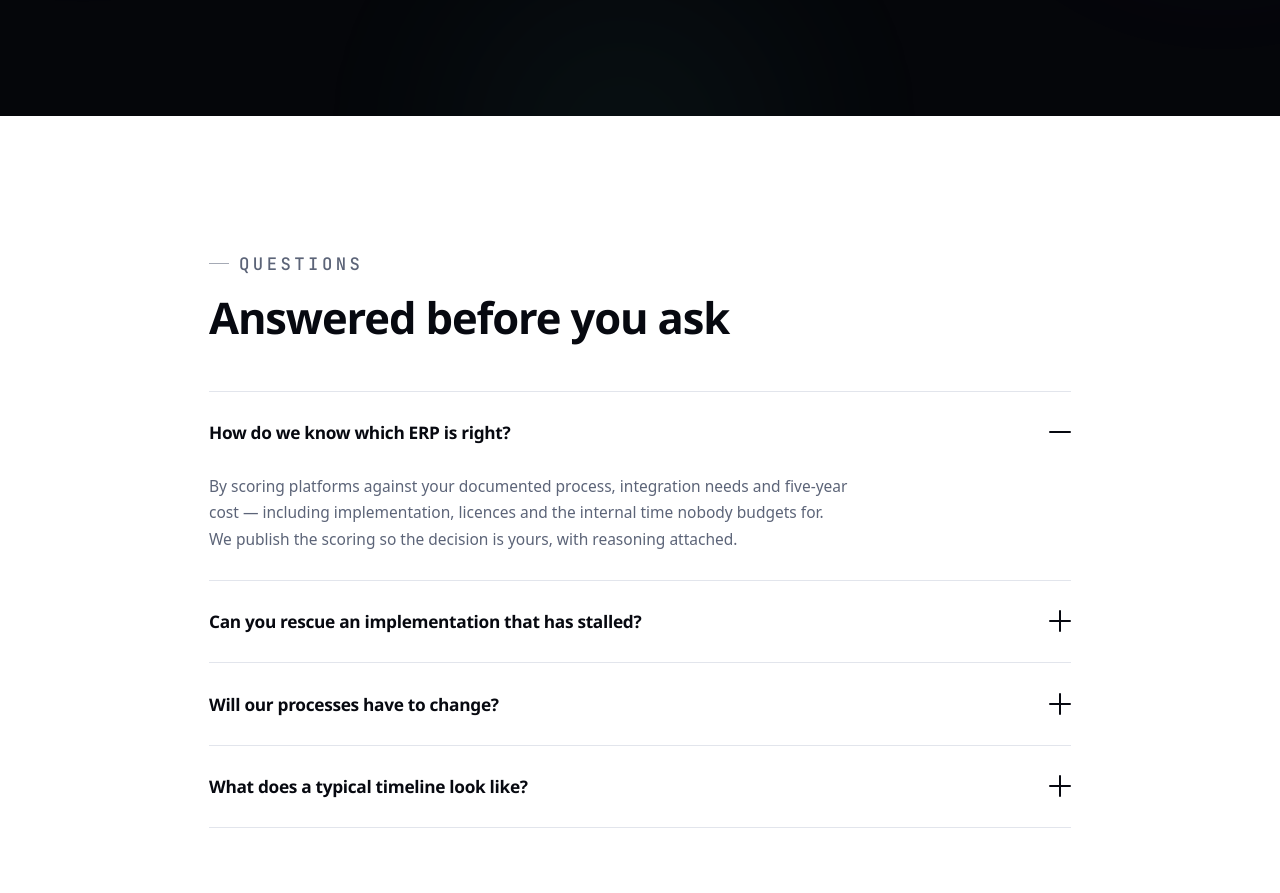
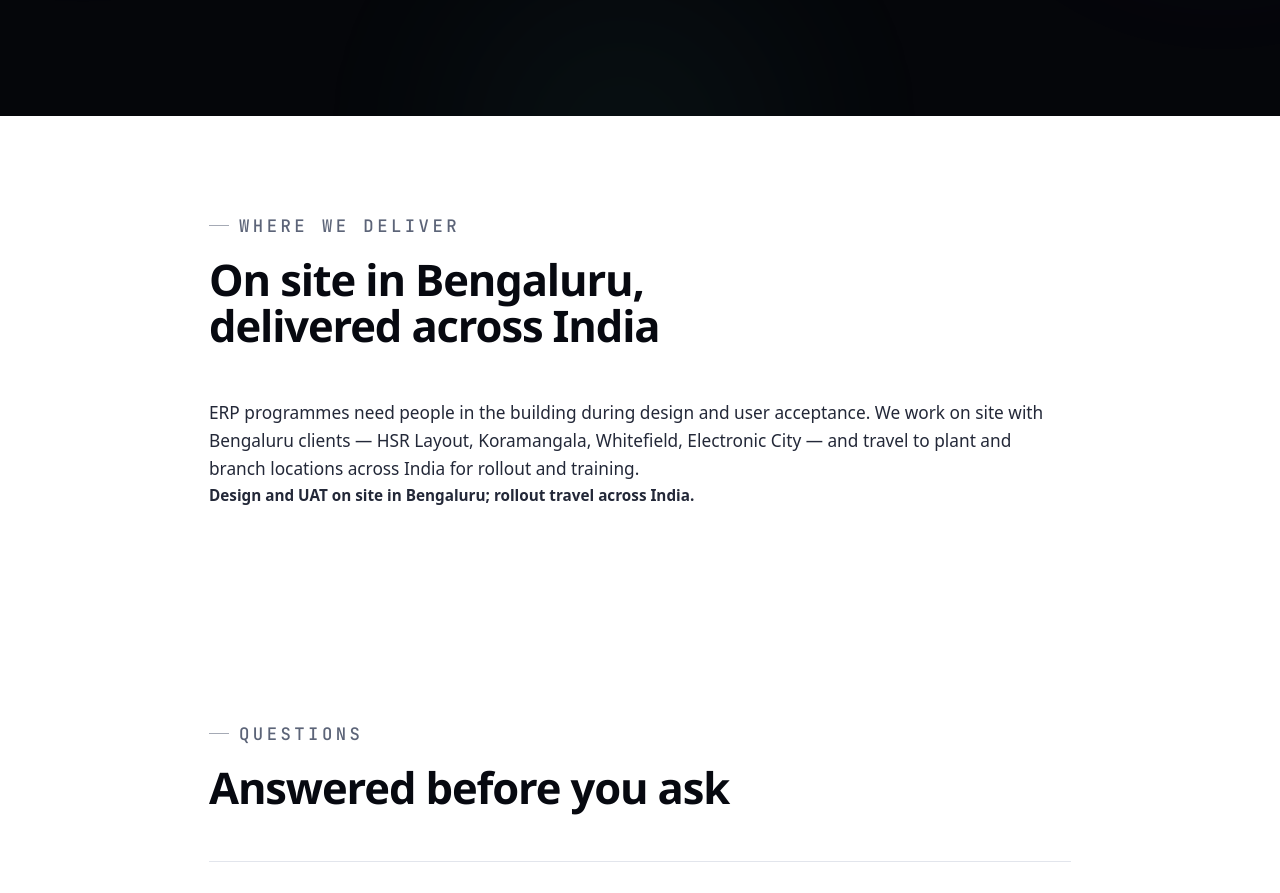
Before and after one commit to Harshavamsi2003/Karpexa, a React (Vite) app: page /capabilities/erp-applications in a window 1280 px wide. Shown: the part 5386-6279 px from the top of the page. Built offline with nearby package versions, Linux system fonts and the light colour scheme.

Commit message:
Update ERPApps.jsx

```diff
--- a/src/pages/capabilities/ERPApps.jsx
+++ b/src/pages/capabilities/ERPApps.jsx
@@ -100,6 +100,11 @@ export const data = {
     text: 'Point to the spreadsheet that sits between two systems. Removing it is almost always the highest-return piece of work available.',
   },
 
+  serviceArea: {
+    text: 'ERP programmes need people in the building during design and user acceptance. We work on site with Bengaluru clients — HSR Layout, Koramangala, Whitefield, Electronic City — and travel to plant and branch locations across India for rollout and training.',
+    note: 'Design and UAT on site in Bengaluru; rollout travel across India.',
+  },
+
   seo: {
     title: 'ERP Implementation & Support in Bengaluru | Karpexa',
     description:
```
